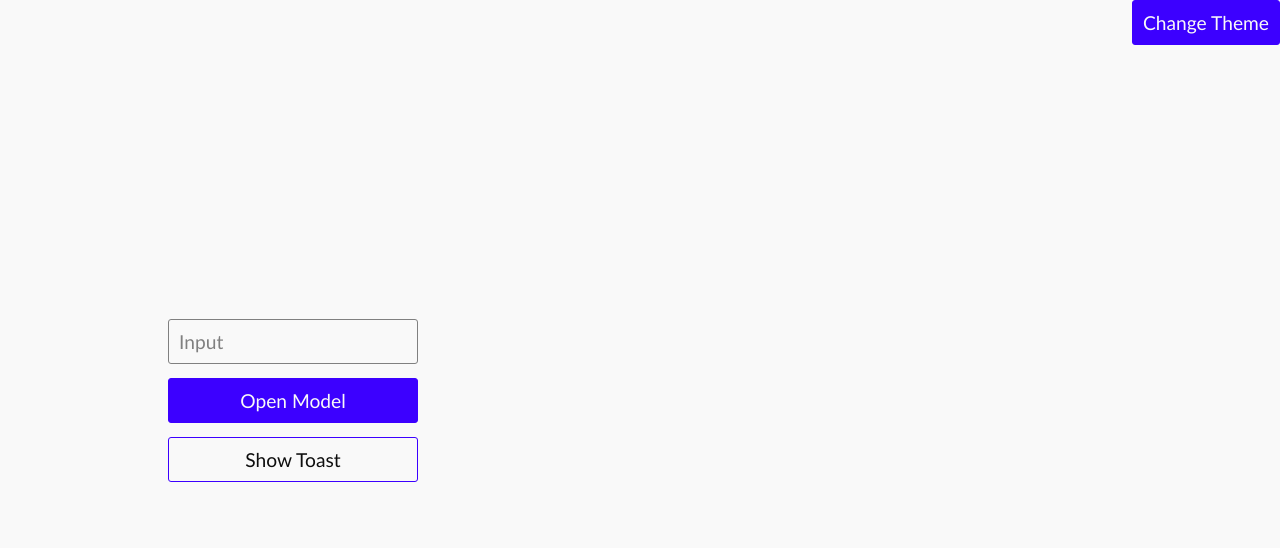
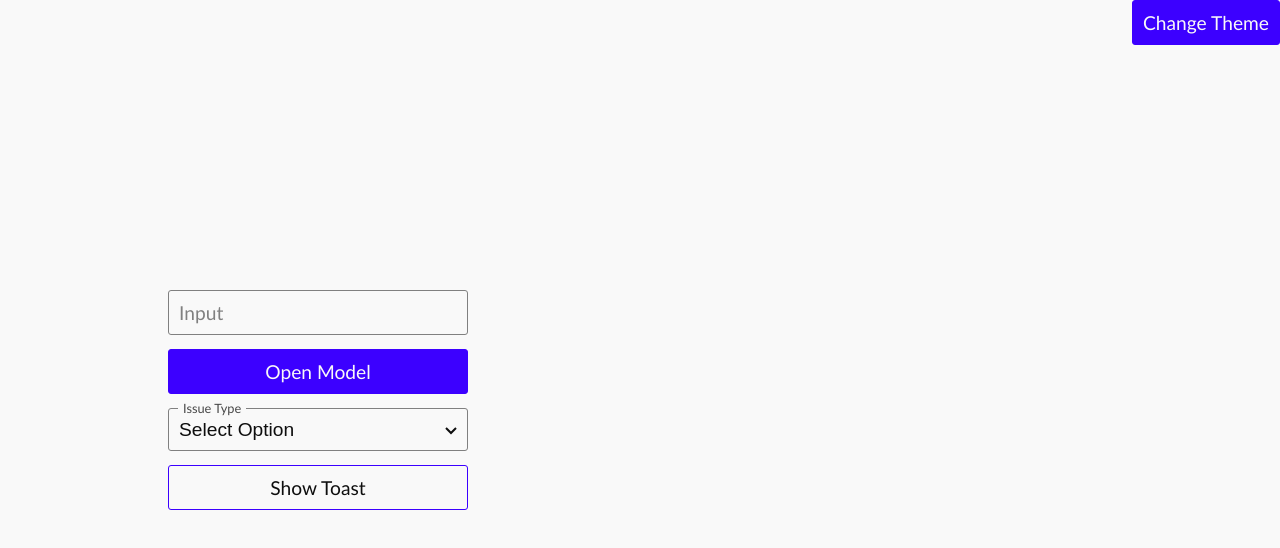
Before and after one commit to CoasterFan5/CoasterUI, a SvelteKit app: page /stuff in a window 1280 px wide. Shown: the top 548 px of the page. Built offline with nearby package versions, Linux system fonts and the light colour scheme.

Commit message:
add drop downs

```diff
--- a/src/lib/index.ts
+++ b/src/lib/index.ts
@@ -6,9 +6,11 @@ import Button from "./items/Button.svelte";
 import ItemSpacer from "./items/ItemSpacer.svelte";
 import ModelHelper from "./items/ModelHelper.svelte";
 import ModelFormDiv from "./items/ModelFormDiv.svelte";
+import DropDown from "./items/DropDown.svelte";
 import Toaster from "./items/Toaster.svelte";
 import type { StyleGuide } from "./styler";
 import { addToast } from "./items/toaster";
+import type { OptionList } from "./items/DropDown.svelte";
 
 export {
 	Input,
@@ -19,5 +21,7 @@ export {
 	ModelFormDiv,
 	Toaster,
 	addToast,
+	DropDown,
 	type StyleGuide
- }
+};
+export type { OptionList };
--- a/src/lib/items/Button.svelte
+++ b/src/lib/items/Button.svelte
@@ -66,6 +66,7 @@
 		text-decoration: none;
 		text-align: center;
 		width: 100%;
+		display: block;
 	}
 
 	.regular {
--- /dev/null
+++ b/src/lib/items/DropDown.svelte
@@ -0,0 +1,183 @@
+<script lang="ts" context="module">
+    type Option = {
+        value?: string,
+        display: string,
+    }
+
+    export type OptionList = Option[];
+</script>
+
+<script lang="ts">
+
+    import { fly } from "svelte/transition";
+    import { quintInOut } from "svelte/easing";
+	import StyleHelper from "$lib/StyleHelper.svelte";
+	import { onMount } from "svelte";
+    export let name = "dropDown"
+    export let label = "Select Option"
+
+
+    export let options: OptionList;
+
+</script>
+
+<StyleHelper>
+    <div class="wrap">
+
+        <label>
+            <span class="label">
+                Issue Type
+            </span>
+            <span class="labelBG">
+                Issue Type
+            </span>
+            <!--if we have js, we want a completely new element-->
+            <select name={name} placeholder={label} >
+                <option class="default" hidden value="cui_default_option">Select Option</option>
+                {#each options as option, i}
+                    <option value="{option.value || i}">{option.display}</option>
+                {/each}
+            </select>
+        </label>
+
+
+
+        <div class="arrow">
+            <svg width="24" height="24" viewBox="0 0 24 24" style="fill: var(--cui_text)">
+                <path d="M16.293 9.293 12 13.586 7.707 9.293l-1.414 1.414L12 16.414l5.707-5.707z"></path>
+            </svg>
+        </div>
+    </div>
+
+</StyleHelper>
+
+
+
+<style>
+    .wrap {
+        position: relative;
+    }
+    .default {
+        opacity: 0.5;
+    }
+    select {
+        position: relative;
+        color: var(--cui_text);
+        cursor: pointer;
+		background: transparent;
+		border-radius: 3px;
+		padding: 10px;
+		box-sizing: border-box;
+		font-size: 1.2rem;
+		cursor: pointer;
+		transition: background cubic-bezier(0.075, 0.82, 0.165, 1) 0.5s;
+		text-decoration: none;
+		width: 100%;
+        text-align: left;
+        outline: 0px;
+        border: 1px solid var(--cui_borders);
+        appearance: none;
+        -webkit-appearance: none;
+        -moz-appearance: none;
+        z-index: 2;
+    }
+    select:focus,
+    select:active,
+    select:hover {
+        border: 1px solid var(--cui_primary);
+    }
+    .arrow {
+        position: absolute;
+        z-index: 1;
+        height: 100%;
+        aspect-ratio: 1/1;
+        top: 0px;
+        right: 0px;
+        display: flex;
+        align-items: center;
+        justify-content: end;
+    }
+    .arrow svg {
+        padding-right: 5px;
+    }
+    .label {
+        height: 20px;
+		position: absolute;
+        top: -10px;
+		left: 10px;
+        display: flex;
+		align-items: center;
+		justify-content: center;
+		padding: 0px 5px;
+		font-size: 0.8rem;
+		color: var(--cui_text);
+		opacity: 0.75;
+		text-wrap: nowrap;
+		z-index: 7;
+    }
+    .labelBG {
+        height: 20px;
+		position: absolute;
+        top: -10px;
+		left: 10px;
+        display: flex;
+		align-items: center;
+		justify-content: center;
+		padding: 0px 5px;
+		font-size: 0.8rem;
+		color: transparent;
+        background: var(--cui_background);
+		opacity: 1;
+		text-wrap: nowrap;
+		z-index: 6;
+
+    }
+    option {
+        background: var(--cui_secondary);
+        color: var(--cui_text);
+        border-radius: 0px;
+    }
+    .eventOverride {
+        position: absolute;
+        width: 100%;
+        height: 100%;
+        background: transparent;
+        outline: 0px;
+        border: 0px;
+        z-index: 5;
+    }
+    .eventOverride:focus,
+    .eventOverride:active,
+    .eventOverride:hover {
+        border: 1px solid var(--cui_primary);
+    }
+
+    .fakeSelect {
+        display: flex;
+        flex-direction: column;
+        position: absolute;
+        bottom: 0px;
+        top: 100%;
+        width: 100%;
+        height: fit-content;
+        max-height: 200px;
+        box-sizing: border-box;
+        border: 1px solid var(--cui_primary);
+    }
+    .fakeSelect button {
+        padding: 5px;
+        box-sizing: border-box;
+        text-align: left;
+        background: var(--cui_secondary);
+        color: var(--cui_text);
+        font-size: 1.2rem;
+        outline: 0px;
+        border: 0px;
+        cursor: pointer;
+        z-index: 5;
+        overflow-y: auto;
+    }
+    .fakeSelect button:hover {
+        background: var(--cui_primary);
+    }
+</style>
--- a/src/routes/stuff/+page.svelte
+++ b/src/routes/stuff/+page.svelte
@@ -4,10 +4,24 @@
 	import { ItemSpacer } from "$lib";
 	import { ModelHelper } from "$lib"
 	import { ModelFormDiv} from "$lib"
-	import type { Toast } from '$lib/items/toaster';
-
+	import { DropDown, type OptionList }from '$lib';
 	let visibleModel = false;
 
+
+	const ddValues: OptionList = [
+		{
+			display: "Billing Help",
+			value: "billing"
+		},
+		{
+			display: "General Help",
+			value: "general",
+		},
+		{
+			display: "Server Help",
+			value: "servers"
+		},
+	]
 
 	const toastThing = () => {
 		let types = [
@@ -55,7 +69,7 @@
 				<Input label="Last Name"/>
 			</ItemSpacer>
 			<ItemSpacer>
-				<Input label="Email" type="email"/>
+				<DropDown options={ddValues}/>
 			</ItemSpacer>
 			<ItemSpacer>
 				<Button value="Submit" type="submit" variation="outline"/>
@@ -67,17 +81,23 @@
 
 
 <div class="page">
+	<div class="components">
 		<ItemSpacer>
-		<Input style="width: 250px"/>
+			<Input/>
 		</ItemSpacer>
 		<ItemSpacer>
-		<Button style="width: 250px" value="Open Model" type="button" on:click={() => {
+			<Button value="Open Model" type="button" on:click={() => {
 				visibleModel = true;
 			}}/>
 		</ItemSpacer>
 		<ItemSpacer>
-		<Button style="width: 250px" type="button" value="Show Toast" variation="outline" on:click={toastThing}/>
+			<DropDown options={ddValues}/>
 		</ItemSpacer>
+		<ItemSpacer>
+			<Button type="button" value="Show Toast" variation="outline" on:click={toastThing}/>
+		</ItemSpacer>
+	</div>
+
 
 </div>
 
@@ -85,4 +105,8 @@
 	.page {
 		width: 80%;
 	}
+	.components {
+		max-width: 300px;
+		box-sizing: border-box;
+	}
 </style>
```
Lines whose indentation alone changed are shown as unchanged.
